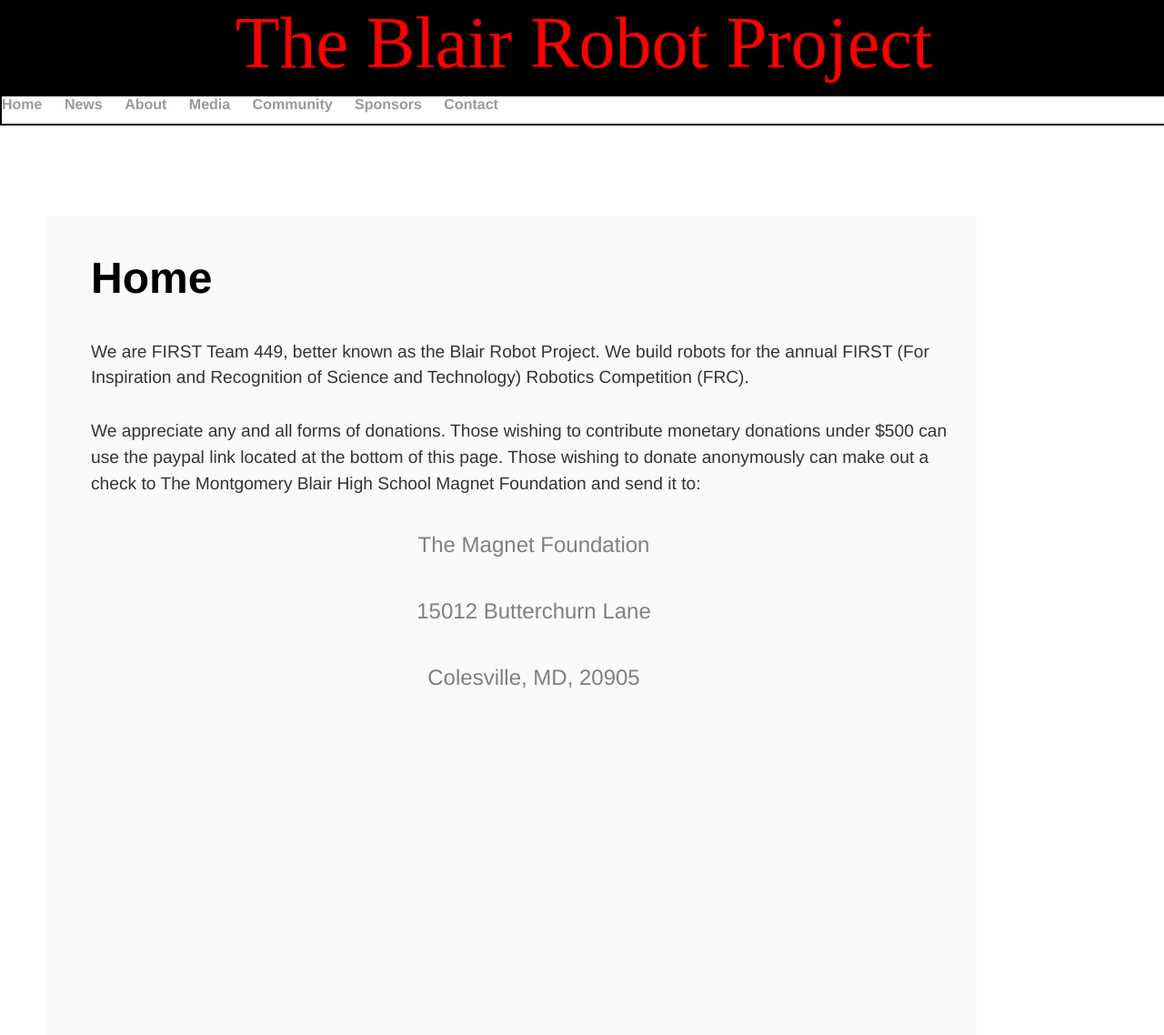
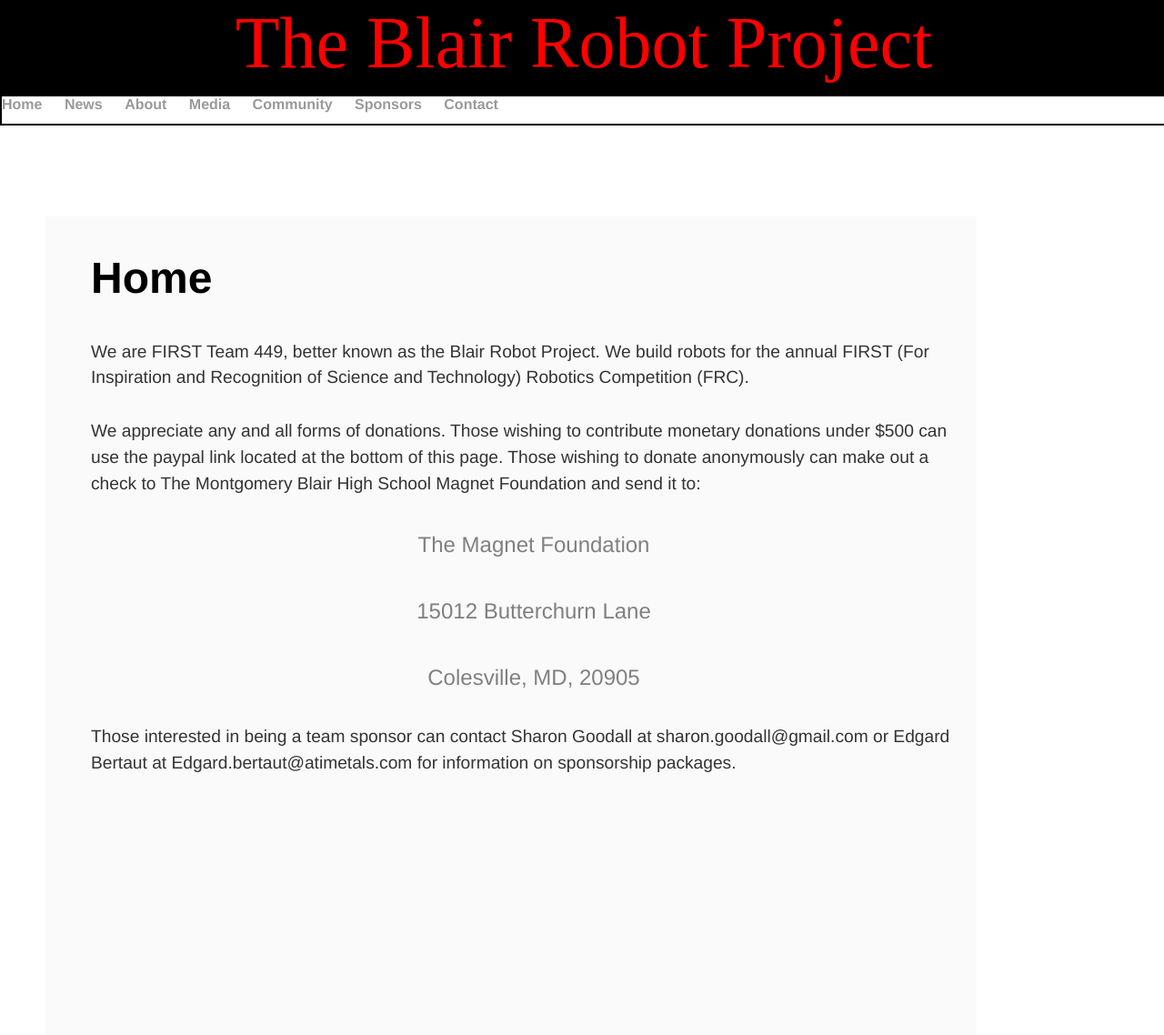
Before and after one commit to mouseythemouse/blair-robot-project.github.io, a Jekyll site: the page built from index.html, in a window 1280 px wide. Shown: the whole page at 91% size. Built offline with Jekyll 4.4.1, drawn with Linux system fonts in a browser that asks for light colours.

Commit message:
Update index.html

```diff
--- a/index.html
+++ b/index.html
@@ -14,4 +14,6 @@
 		<p>15012 Butterchurn Lane</p>
 		<p>Colesville, MD, 20905</p>
 	</div>
+	<p>Those interested in being a team sponsor can contact Sharon Goodall at sharon.goodall@gmail.com or
+	Edgard Bertaut at Edgard.bertaut@atimetals.com for information on sponsorship packages.</p>
 </div>
```
